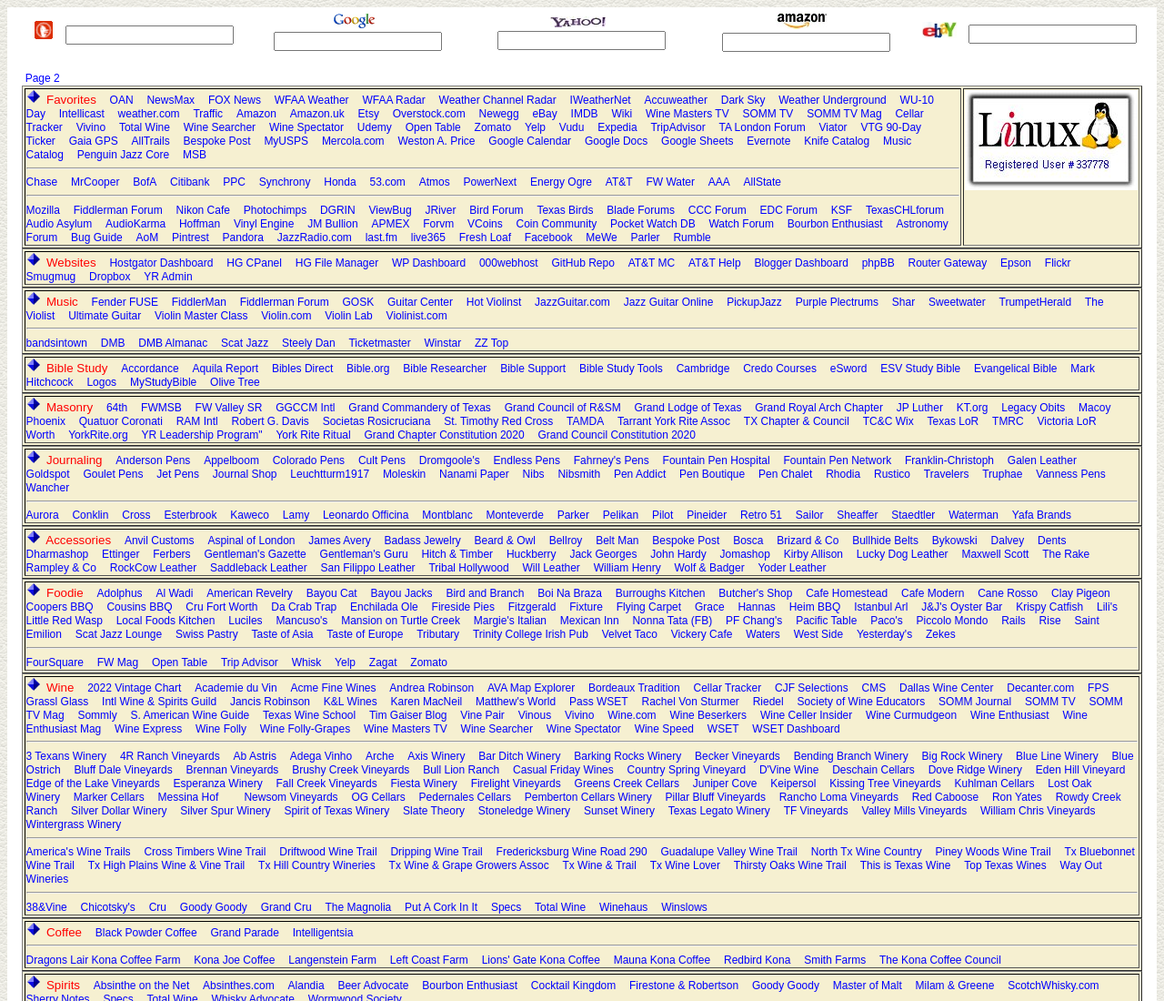
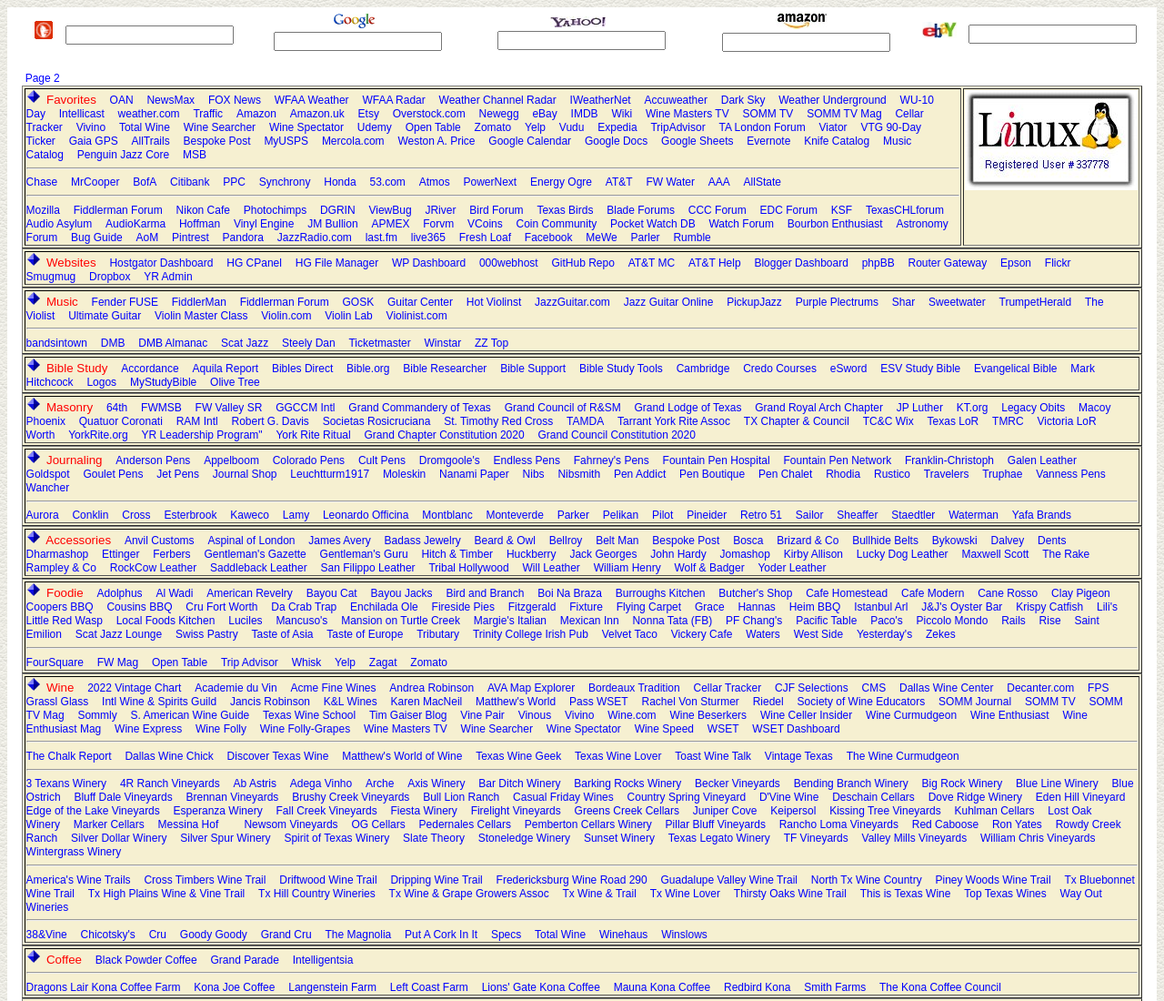
Before and after one commit to NealAddy/NealAddy.github.io, a plain HTML site: page mybookmarks.html in a window 1280 px wide. Shown: the top 1100 px of the page at 91% size. Drawn offline with Linux system fonts and the light colour scheme.

Commit message:
Update mybookmarks.html

```diff
--- a/mybookmarks.html
+++ b/mybookmarks.html
@@ -517,6 +517,16 @@
 			<A href="https://winespeed.com/">Wine Speed</A>&nbsp;&nbsp;&nbsp;
 			<A href="https://www.wsetglobal.com/">WSET</A>&nbsp;&nbsp;&nbsp;
 			<A href="https://onlineclassroom.wsetglobal.com/">WSET Dashboard</A>&nbsp;&nbsp;&nbsp;
+			<HR>
+			<A href="https://www.thechalkreport.com/">The Chalk Report</A>&nbsp;&nbsp;&nbsp;
+			<A href="https://www.dallaswinechick.com/">Dallas Wine Chick</A>&nbsp;&nbsp;&nbsp;
+			<A href="https://nealaddy.net">Discover Texas Wine</A>&nbsp;&nbsp;&nbsp;
+			<A href="https://www.matthewsworldofwineanddrink.com/">Matthew's World of Wine</A>&nbsp;&nbsp;&nbsp;
+			<A href="https://txwinegeek.com/">Texas Wine Geek</A>&nbsp;&nbsp;&nbsp;
+			<A href="https://txwinelover.com/">Texas Wine Lover</A>&nbsp;&nbsp;&nbsp;
+			<A href="https://www.toastwinetalk.com/">Toast Wine Talk</A>&nbsp;&nbsp;&nbsp;
+			<A href="https://vintagetexas.com/blog/">Vintage Texas</A>&nbsp;&nbsp;&nbsp;
+			<A href="https://winecurmudgeon.com/">The Wine Curmudgeon</A>&nbsp;&nbsp;&nbsp;
 			<HR>
 			<A href="https://www.3texanswinery.com/">3 Texans Winery</A>&nbsp;&nbsp;&nbsp;
 			<A href="https://www.4rwines.com/">4R Ranch Vineyards</A>&nbsp;&nbsp;&nbsp;
```
